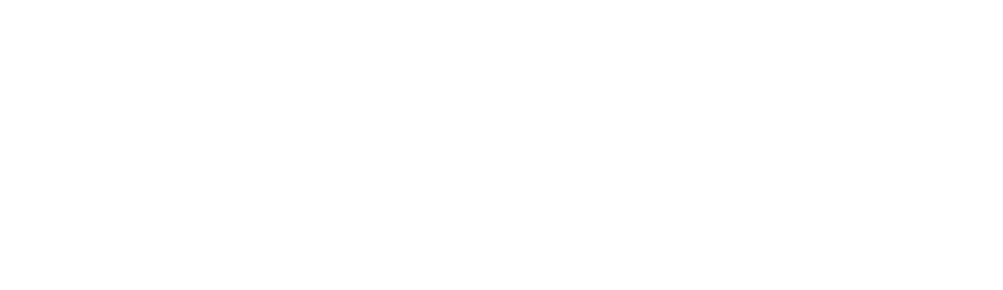
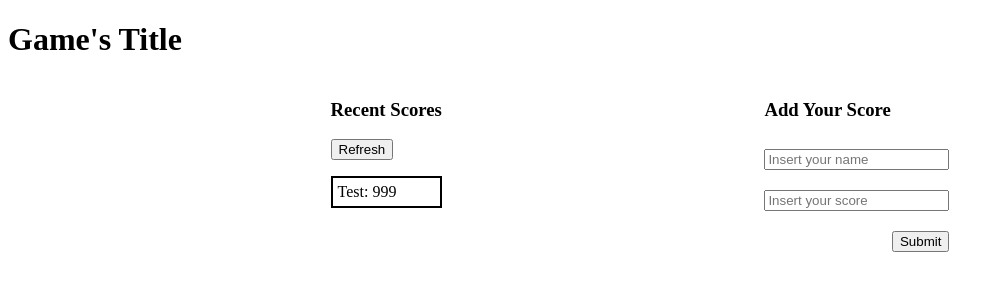
Before and after one commit to KatIsCoding/Leaderboard, a website built with webpack: page src/index.html in a window 1280 px wide. Shown: the whole page, without its empty margins (0-1003 px from the left). Built offline with nearby package versions, Linux system fonts and the light colour scheme.

Commit message:
Basic structure

```diff
--- a/src/index.html
+++ b/src/index.html
@@ -8,5 +8,35 @@
     <title>Document</title>
 </head>
 <body>
+    <h1 id="gameTitle">Game's Title</h1>
+    <section class="mainContent">
+        <section id="leaderboardSection">
+            <div class="sectionHeader">
+                <h3>
+                    Recent Scores
+                </h3>
+                <button id="refreshLeaderboard">Refresh</button>
+            </div>
+            <ul id="leaderboardTable">
+                <li>
+                    Test: 999
+                </li>
+            </ul>
+        </section>
+        <section id="addNewSection">
+            <div class="sectionHeader">
+                <h3>
+                    Add Your Score
+                </h3>
+                <form action="#" id="addNewScore">
+                    <input type="text" placeholder="Insert your name" name="name">
+                    <input type="text" placeholder="Insert your score" name="score">
+                    <button>Submit</button>
+                </form>
+            </div>
+
+        </section>
+    </section>
+
 </body>
 </html>
--- a/src/style.css
+++ b/src/style.css
@@ -0,0 +1,21 @@
+.mainContent {
+    display: flex;
+    justify-content: space-evenly;
+}
+
+#leaderboardTable {
+    list-style: none;
+    border: solid 2px black;
+    text-align: left;
+    padding: 5px;
+}
+
+#addNewScore {
+    display: flex;
+    flex-direction: column;
+    align-items: flex-end;
+}
+
+#addNewScore * {
+    margin: 10px 0;
+}
```
